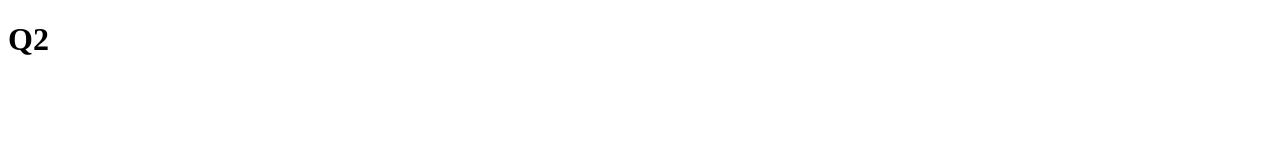
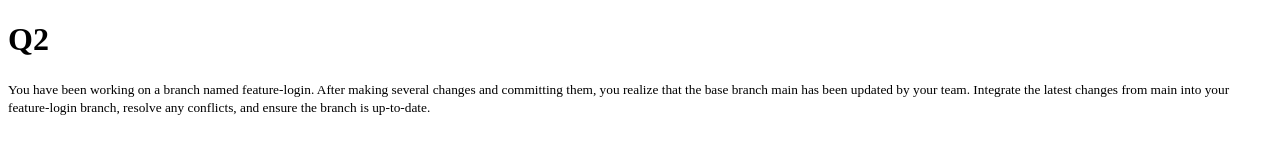
Before and after one commit to imtiaz70/GitExamQ2, a plain HTML site: page index.html in a window 1280 px wide. Drawn offline with Linux system fonts and the light colour scheme.

Commit message:
indexFile

```diff
--- a/index.html
+++ b/index.html
@@ -7,5 +7,8 @@
 </head>
 <body>
     <h1>Q2</h1>
+    <small>You have been working on a branch named feature-login. After making several changes and committing them, you realize that the base branch main has been updated by your team. Integrate the latest changes from main into your feature-login branch, resolve any conflicts, and ensure the branch is up-to-date.
+
+    </small>
 </body>
 </html>
```
